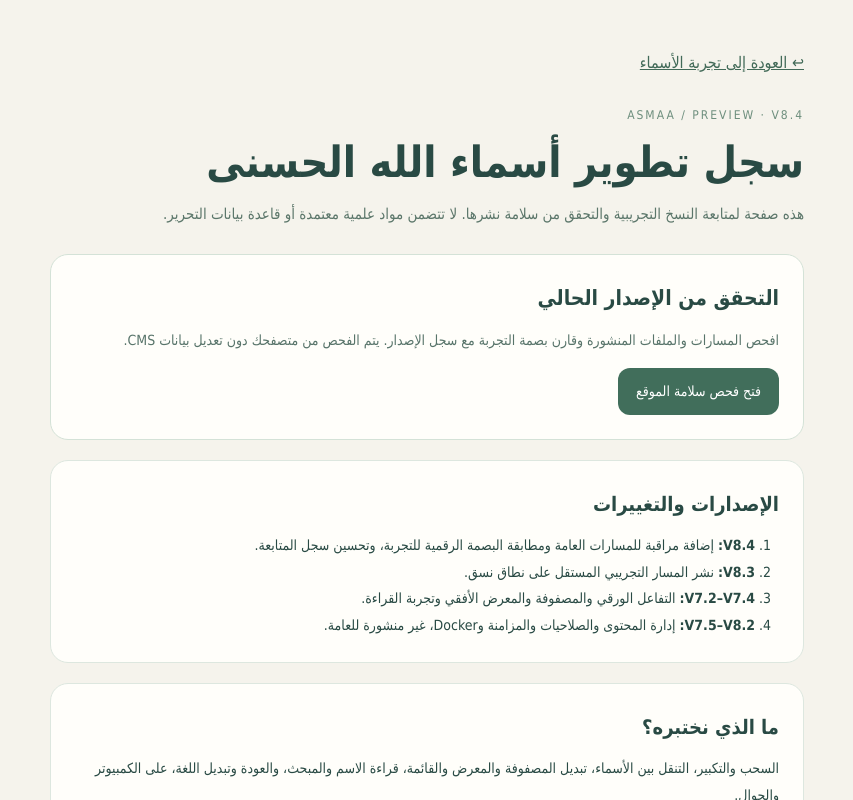
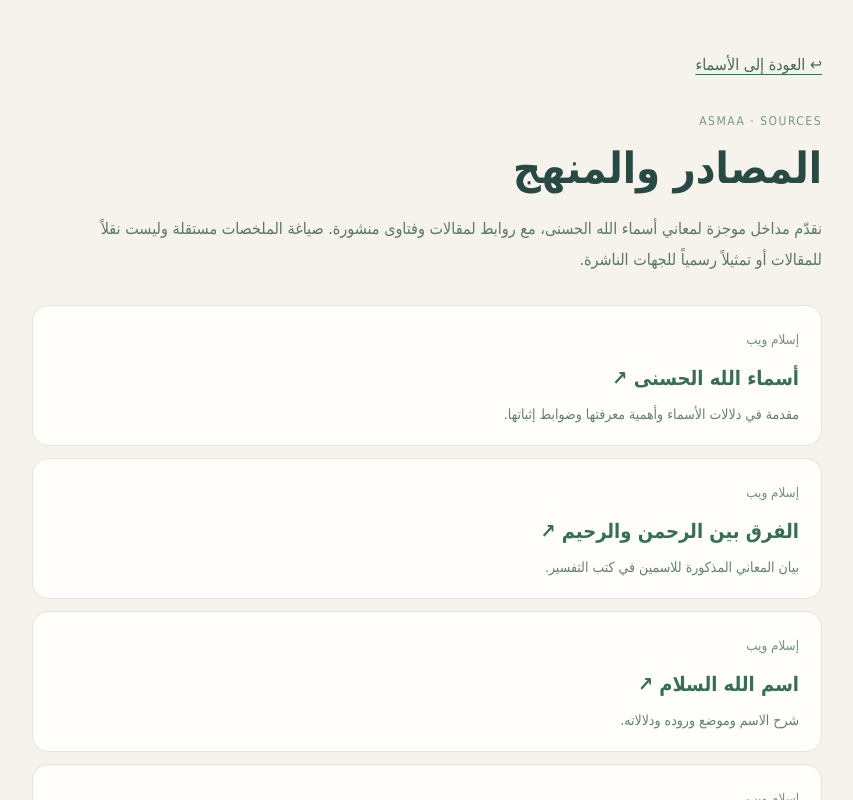
Before and after one commit to abdullahzu/nasaq-coming-soon, a Next.js app: page /Asmaa/updates in a window 1280 px wide. Shown: the top 800 px of the page, without its empty margins (213-1066 px from the left). Built offline with nearby package versions, Linux system fonts and the light colour scheme.

Commit message:
Asmaa V8.5: reader-facing scholarly source content and clean UI

```diff
--- a/app/Asmaa/updates/page.tsx
+++ b/app/Asmaa/updates/page.tsx
@@ -1,12 +1,19 @@
 import type {Metadata} from 'next'
-export const metadata:Metadata={title:'سجل تطوير أسماء الله الحسنى | V8.4',robots:{index:false,follow:false,noarchive:true}}
-export default function Updates(){return <main dir="rtl" lang="ar" style={{maxWidth:850,minHeight:'100svh',margin:'auto',padding:'clamp(20px,5vw,48px)',boxSizing:'border-box',color:'#294a44',fontFamily:'Tahoma,Arial,sans-serif',lineHeight:1.9}}>
-<nav aria-label="التنقل"><a href="/Asmaa" style={{color:'#426a58'}}>↩ العودة إلى تجربة الأسماء</a></nav>
-<p style={{fontSize:12,letterSpacing:2,color:'#6d8e7d',margin:'26px 0 5px'}}>ASMAA / PREVIEW · V8.4</p>
-<h1 style={{fontSize:'clamp(28px,5vw,43px)',lineHeight:1.4,margin:'4px 0 8px'}}>سجل تطوير أسماء الله الحسنى</h1>
-<p style={{color:'#5b766a',fontSize:15,margin:'0 0 25px'}}>هذه صفحة لمتابعة النسخ التجريبية والتحقق من سلامة نشرها. لا تتضمن مواد علمية معتمدة أو قاعدة بيانات التحرير.</p>
-<section style={{padding:24,border:'1px solid #d4e2d7',borderRadius:18,background:'#fffefa'}}><h2 style={{fontSize:21,margin:'0 0 8px'}}>التحقق من الإصدار الحالي</h2><p style={{margin:'0 0 15px',fontSize:14,color:'#58746a'}}>افحص المسارات والملفات المنشورة وقارن بصمة التجربة مع سجل الإصدار. يتم الفحص من متصفحك دون تعديل بيانات CMS.</p><a href="/Asmaa/health.html" style={{display:'inline-block',padding:'10px 18px',background:'#416e5b',color:'#fff',borderRadius:12,textDecoration:'none',fontSize:14}}>فتح فحص سلامة الموقع</a></section>
-<section style={{marginTop:20,padding:24,border:'1px solid #dde7df',borderRadius:18,background:'#fffefa'}}><h2 style={{fontSize:20,margin:'0 0 9px'}}>الإصدارات والتغييرات</h2><ol style={{paddingRight:24,margin:0,fontSize:14}}><li><strong>V8.4:</strong> إضافة مراقبة للمسارات العامة ومطابقة البصمة الرقمية للتجربة، وتحسين سجل المتابعة.</li><li><strong>V8.3:</strong> نشر المسار التجريبي المستقل على نطاق نسق.</li><li><strong>V7.2–V7.4:</strong> التفاعل الورقي والمصفوفة والمعرض الأفقي وتجربة القراءة.</li><li><strong>V7.5–V8.2:</strong> إدارة المحتوى والصلاحيات والمزامنة وDocker، غير منشورة للعامة.</li></ol></section>
-<section style={{marginTop:20,padding:24,border:'1px solid #dde7df',borderRadius:18,background:'#fffefa'}}><h2 style={{fontSize:20,margin:'0 0 9px'}}>ما الذي نختبره؟</h2><p style={{fontSize:14,margin:0}}>السحب والتكبير، التنقل بين الأسماء، تبديل المصفوفة والمعرض والقائمة، قراءة الاسم والمبحث، والعودة وتبديل اللغة، على الكمبيوتر والجوال.</p></section>
-<p style={{fontSize:13,color:'#617b70',marginTop:20}}>تنبيه علمي: أسماء الله الحسنى وتفسيرها وترتيبها ومصادرها في هذه المعاينة ليست مادة علمية معتمدة، ولا تُعتمد للنشر قبل مراجعتها من المختصين.</p>
+export const metadata:Metadata={title:'المصادر والمنهج | أسماء الله الحسنى',description:'المراجع العلمية للمداخل المختصرة في أسماء الله الحسنى.',robots:{index:false,follow:false}}
+const sources=[
+{title:'أسماء الله الحسنى',publisher:'إسلام ويب',url:'https://www.islamweb.net/ar/article/244087',description:'مقدمة في دلالات الأسماء وأهمية معرفتها وضوابط إثباتها.'},
+{title:'الفرق بين الرحمن والرحيم',publisher:'إسلام ويب',url:'https://www.islamweb.net/ar/fatwa/37954',description:'بيان المعاني المذكورة للاسمين في كتب التفسير.'},
+{title:'اسم الله السلام',publisher:'إسلام ويب',url:'https://www.islamweb.net/ar/article/244411',description:'شرح الاسم وموضع وروده ودلالاته.'},
+{title:'أسماء الله الحسنى كما وردت في القرآن والسنة',publisher:'إسلام ويب',url:'https://www.islamweb.net/ar/fatwa/12383',description:'توضيح الاختلاف في تعيين الأسماء وأنها ليست محصورة في عدد بعينه.'},
+{title:'المختصر في معاني أسماء الله الحسنى',publisher:'طريق الإسلام · فهد بن عبد العزيز الشويرخ',url:'https://ar.demo.islamway.net/article/98746',description:'ملخصات لمعاني مجموعة من أسماء الله الحسنى.'},
+{title:'الجنة لمن أحصى أسماء الله الحسنى',publisher:'طريق الإسلام',url:'https://ar.demo.islamway.net/article/92785',description:'عرض معنى الإحصاء وارتباطه بالفهم والعمل والدعاء.'},
+{title:'حكم ترديد الأسماء بأعداد معينة',publisher:'إسلام ويب',url:'https://www.islamweb.net/ar/fatwa/205498',description:'فتوى حول تعيين خصائص أو أعداد للأذكار من غير دليل.'}
+]
+export default function Sources(){return <main dir="rtl" lang="ar" style={{maxWidth:890,minHeight:'100svh',margin:'auto',padding:'clamp(20px,5vw,50px)',boxSizing:'border-box',color:'#294a44',fontFamily:'Tahoma,Arial,sans-serif',lineHeight:1.9}}>
+<nav><a href="/Asmaa" style={{color:'#426a58',textUnderlineOffset:4}}>↩ العودة إلى الأسماء</a></nav>
+<p style={{fontSize:12,letterSpacing:1.5,color:'#789688',margin:'30px 0 5px'}}>ASMAA · SOURCES</p>
+<h1 style={{fontSize:'clamp(29px,5vw,43px)',lineHeight:1.4,margin:'4px 0 8px'}}>المصادر والمنهج</h1>
+<p style={{color:'#5b766a',fontSize:16,maxWidth:740}}>نقدّم مداخل موجزة لمعاني أسماء الله الحسنى، مع روابط لمقالات وفتاوى منشورة. صياغة الملخصات مستقلة وليست نقلاً للمقالات أو تمثيلاً رسمياً للجهات الناشرة.</p>
+<section style={{display:'grid',gap:12,margin:'30px 0'}}>{sources.map(s=><article key={s.url} style={{padding:'18px 22px',border:'1px solid #dce8dd',borderRadius:16,background:'#fffefa'}}><small style={{color:'#71917e'}}>{s.publisher}</small><h2 style={{fontSize:20,margin:'4px 0'}}><a href={s.url} target="_blank" rel="noopener noreferrer" style={{color:'#376e55',textDecoration:'none'}}>{s.title} ↗</a></h2><p style={{fontSize:14,color:'#638173',margin:0}}>{s.description}</p></article>)}</section>
+<section style={{padding:22,border:'1px solid #dce8dd',borderRadius:16,background:'#f0f5ef'}}><h2 style={{fontSize:20,margin:'0 0 9px'}}>كيف نقرأ الأسماء؟</h2><p style={{margin:0,fontSize:14}}>تُثبت أسماء الله تعالى من الكتاب والسنة، وليس كل تعداد مشهور محل اتفاق في التعيين والترتيب. نربط المداخل بمصادرها، ونترك المقالات والفتاوى الأصلية للقراءة في سياقها الكامل. المداخل المختصرة ليست فتوى، وقد يلزم التفصيل العلمي في بعض المسائل.</p></section>
 </main>}
```
